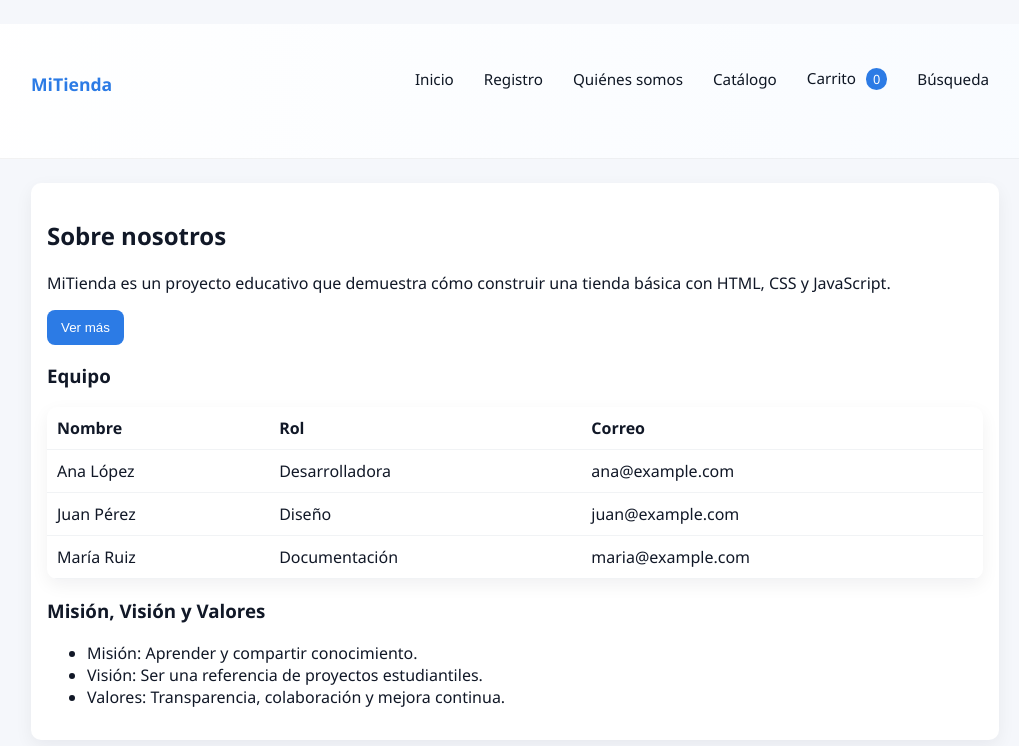
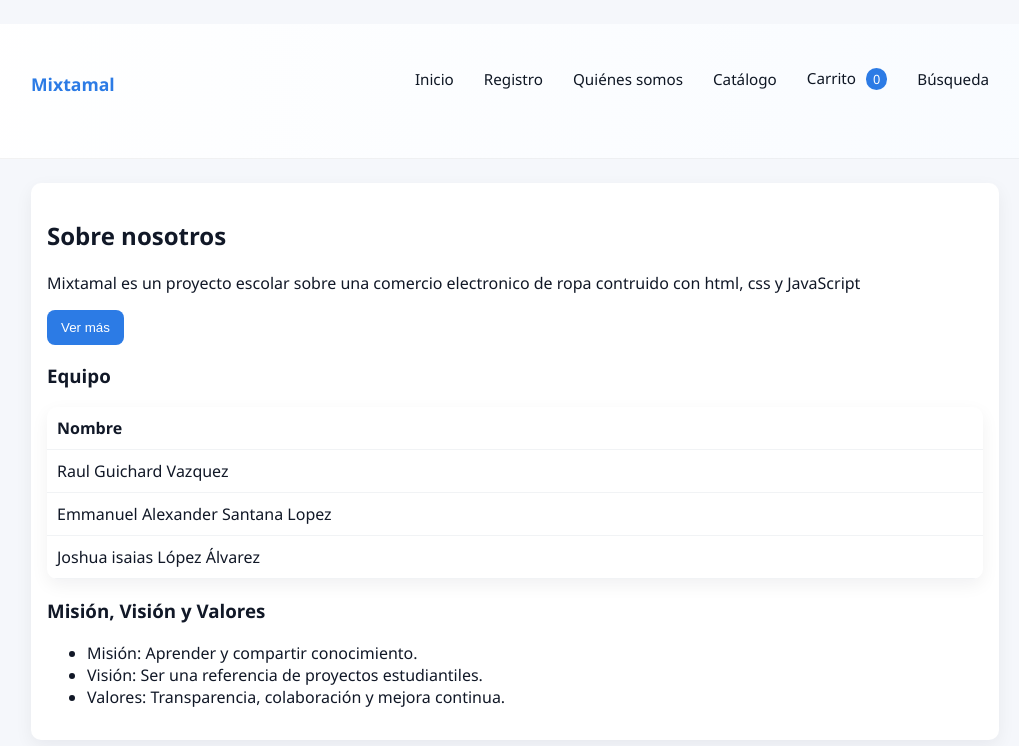
Before and after one commit to RaulGuichardv/e-commers, a plain HTML site: page quienes.html in a window 1280 px wide. Shown: the whole page, without its empty margins (125-1144 px from the left). Drawn offline with Linux system fonts and the light colour scheme.

Commit message:
segundo prototipo

```diff
--- a/quienes.html
+++ b/quienes.html
@@ -9,7 +9,7 @@
 <body id="page-quienes">
   <header class="site-header">
     <div class="container header-inner">
-      <h1 class="logo"><a href="index.html">MiTienda</a></h1>
+      <h1 class="logo"><a href="index.html">Mixtamal</a></h1>
       <nav>
         <ul class="nav-list">
           <li><a href="index.html">Inicio</a></li>
@@ -27,12 +27,12 @@
     <section class="card">
       <h2>Sobre nosotros</h2>
       <p id="descripcion-corta">
-        MiTienda es un proyecto educativo que demuestra cómo construir una tienda básica con HTML, CSS y JavaScript.
+        Mixtamal es un proyecto escolar sobre una comercio electronico de ropa contruido con html, css y JavaScript
       </p>
 
       <div id="descripcion-completa" class="hidden">
         <p>
-          Nacimos como un grupo de estudiantes interesados en el desarrollo web. Nuestro objetivo es aprender buenas prácticas y ofrecer una experiencia clara y accesible.
+          este es un trabajo de la materia programacion web en el intituto tecnologico de mexico campus tuxtla gutierrez
         </p>
       </div>
 
@@ -41,12 +41,12 @@
       <h3>Equipo</h3>
       <table class="team-table">
         <thead>
-          <tr><th>Nombre</th><th>Rol</th><th>Correo</th></tr>
+          <tr><th>Nombre</th></tr>
         </thead>
         <tbody>
-          <tr><td>Ana López</td><td>Desarrolladora</td><td>ana@example.com</td></tr>
-          <tr><td>Juan Pérez</td><td>Diseño</td><td>juan@example.com</td></tr>
-          <tr><td>María Ruiz</td><td>Documentación</td><td>maria@example.com</td></tr>
+          <tr><td>Raul Guichard Vazquez</td></tr>
+          <tr><td>Emmanuel Alexander Santana Lopez</td></tr>
+          <tr><td>Joshua isaias López Álvarez</td></tr>
         </tbody>
       </table>
 
```
Also changed, not shown: busqueda.html (+1 -1 lines), carrito.html (+1 -1 lines), catalogo.html (+1 -1 lines), index.html (+2 -2 lines), registro.html (+1 -1 lines).
